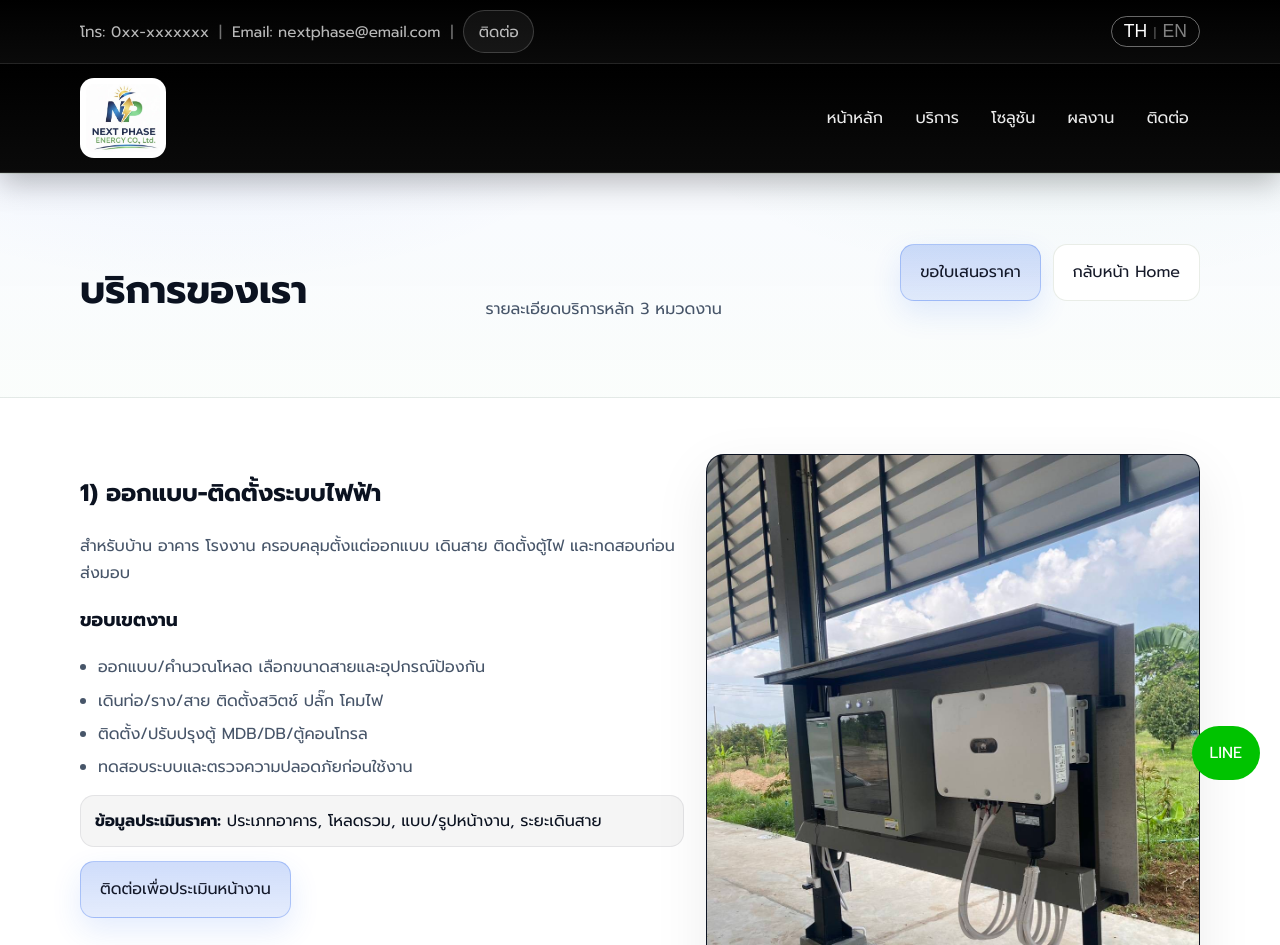
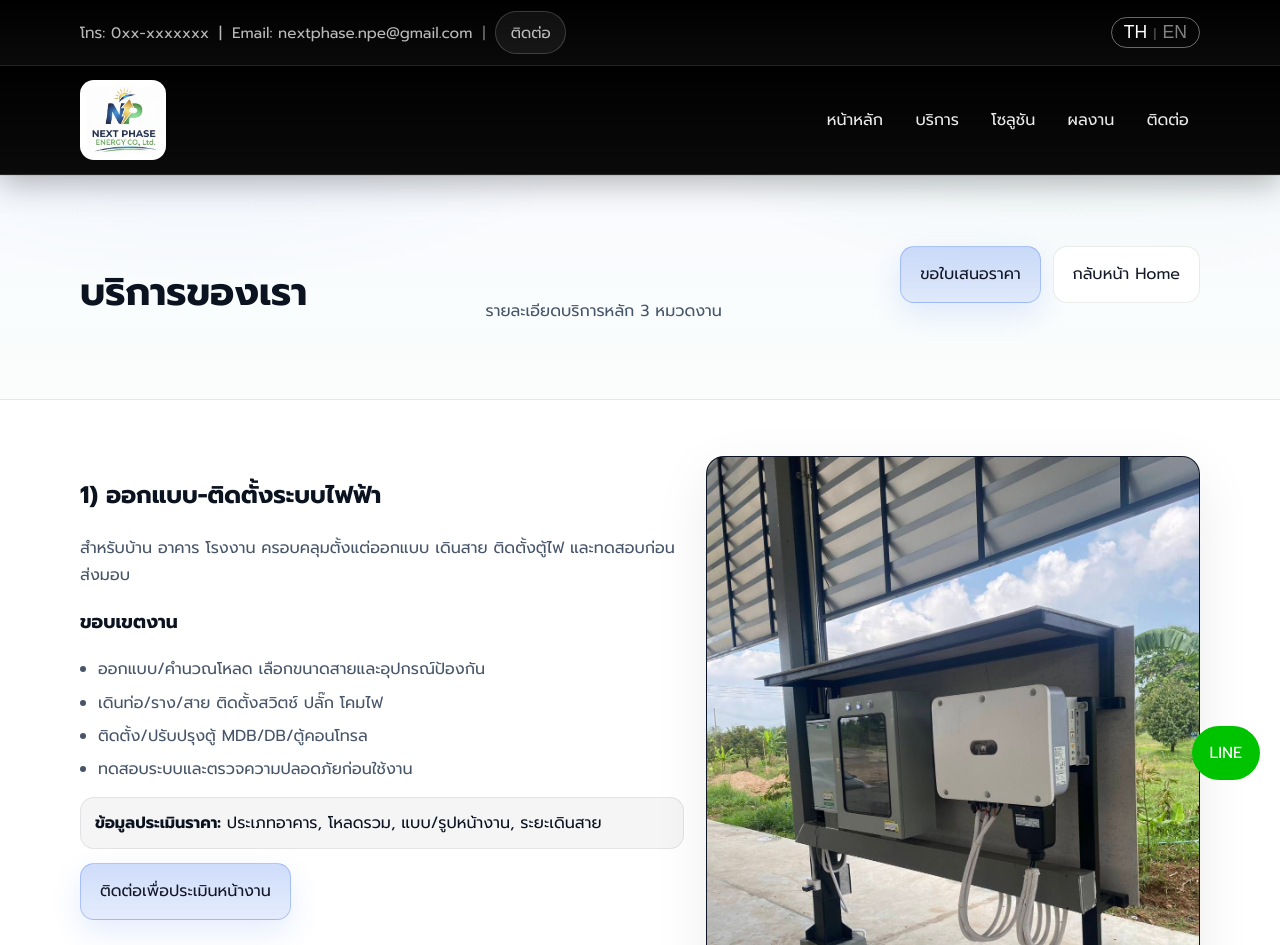
Before and after one commit to nalimolotimtub-cmd/nextphase, a plain HTML site: page services.html in a window 1280 px wide. Shown: the top 945 px of the page. Drawn offline with Linux system fonts and the light colour scheme.

Commit message:
Add files via upload

```diff
--- a/css/style.css
+++ b/css/style.css
@@ -16,8 +16,7 @@
 
   --radius:18px;
 
-  /* ใช้ค่านี้คุมตำแหน่ง header ใต้ topbar */
-  --topbar-h: 46px;
+
 }
 
 /* Base */
@@ -777,3 +776,10 @@ body.is-locked{ overflow:hidden; }
 .fab-line.is-dragging {
   cursor: grabbing;
 }
+.media-box__img {
+  width: 100%;
+  height: 100%;
+  min-height: 320px;
+  object-fit: cover;
+  display: block;
+}
--- a/js/main.js
+++ b/js/main.js
@@ -256,3 +256,31 @@ if (burger && nav) {
     }
   });
 })();
+
+// ============================================
+// Dynamic --topbar-h
+// คำนวณความสูง topbar จริง แล้ว set ลง CSS variable
+// รองรับ resize + orientation change
+// ============================================
+(function initTopbarHeight() {
+  const topbar = document.querySelector(".topbar");
+  if (!topbar) return;
+
+  function update() {
+    const h = topbar.getBoundingClientRect().height;
+    document.documentElement.style.setProperty("--topbar-h", h + "px");
+  }
+
+  // รันทันทีตอนโหลด
+  update();
+
+  // รันอีกครั้งหลัง font/layout load เสร็จ (กัน flash)
+  window.addEventListener("load", update);
+
+  // รันทุกครั้งที่ resize หรือหมุนจอ
+  window.addEventListener("resize", update);
+  window.addEventListener("orientationchange", () => {
+    // delay เล็กน้อยเพราะ orientationchange fires ก่อน layout อัปเดต
+    setTimeout(update, 120);
+  });
+})();
--- a/js/translations.js
+++ b/js/translations.js
@@ -2,37 +2,42 @@ const translations = {
   th: {
     // Topbar
     topbar_phone: "โทร: 0xx-xxxxxxx",
-    topbar_email: "Email: nextphase@email.com",
+    topbar_email: "Email: nextphase.npe@gmail.com",
     topbar_line: "LINE: @nextphase",
 
     // Nav
     nav_home: "หน้าหลัก",
     nav_services: "บริการ",
     nav_solutions: "โซลูชัน",
+    nav_process: "ขั้นตอน",
     nav_projects: "ผลงาน",
     nav_contact: "ติดต่อ",
     nav_getquote: "ขอใบเสนอราคา",
 
     // Slider
-    slide1_title: "ออกแบบระบบโซลาร์เซลล์",
-    slide1_sub: "ครบวงจร ตั้งแต่ออกแบบ ติดตั้ง จนถึงบำรุงรักษา",
-    slide1_btn: "ดูบริการของเรา",
+     slide1_title: "ออกแบบ-ติดตั้ง ระบบไฟฟ้า • โซลาร์เซลล์ • Solar Pump",
+    slide1_sub: "บริการครบจบ ตั้งแต่สำรวจ ออกแบบ ติดตั้ง ทดสอบ และดูแลหลังการขาย",
+    slide1_btn1: "ติดต่อเรา",
+    slide1_btn2: "ดูบริการ",
 
-    slide2_title: "ติดตั้งโซลาร์ทุกประเภท",
-    slide2_sub: "ที่พักอาศัย โรงงาน และอาคารพาณิชย์",
-    slide2_btn: "ดูโซลูชัน",
+    slide2_title: "ออกแบบตามบิลค่าไฟและโหลดจริง",
+    slide2_sub: "เลือกอุปกรณ์เหมาะกับหน้างาน พร้อมบริการตรวจเช็คตามรอบ",
+    slide2_btn1: "ดูโซลูชัน",
+    slide2_btn2: "ดูผลงาน",
 
-    slide3_title: "วิศวกรมืออาชีพ",
-    slide3_sub: "ทีมวิศวกรที่มีใบอนุญาต พร้อมดูแลโครงการของคุณ",
-    slide3_btn: "เกี่ยวกับเรา",
+    slide3_title: "สูบน้ำเพื่อการเกษตร ลดค่าไฟ",
+    slide3_sub: "เลือกปั๊มตามระยะส่ง/ความลึก พร้อมสอนใช้งาน",
+    slide3_btn1: "ดูบริการ",
+    slide3_btn2: "ขอประเมินหน้างาน",
 
-    slide4_title: "ประหยัดพลังงาน ลดค่าไฟ",
-    slide4_sub: "เพิ่ม ROI ด้วยระบบโซลาร์ที่เหมาะสมกับความต้องการ",
-    slide4_btn: "คำนวณการประหยัด",
+    slide4_title: "เดินสาย ตู้ MDB/DB ตู้คอนโทรล",
+    slide4_sub: "ติดตั้งตามมาตรฐานความปลอดภัย และทดสอบก่อนส่งมอบ",
+    slide4_btn1: "ขั้นตอนการทำงาน",
+    slide4_btn2: "ติดต่อเรา",
 
-    slide5_title: "บริการหลังการขายครบครัน",
-    slide5_sub: "ดูแลและบำรุงรักษาระบบตลอดอายุการใช้งาน",
-    slide5_btn: "ติดต่อเรา",
+    slide5_title: "ให้บริการทั่วประเทศ",
+    slide5_sub: "ปรึกษาฟรี ส่งรูปหน้างาน/พิกัดเพื่อประเมินเบื้องต้นได้",
+    slide5_btn1: "ติดต่อทันที",
 
     // Services Section
     services_badge: "บริการของเรา",
@@ -154,7 +159,7 @@ const translations = {
     footer_projects: "ผลงาน",
     footer_contact: "ติดต่อ",
     footer_contact_title: "ติดต่อ",
-    footer_rights: "© 2024 NEXT PHASE Co., Ltd. สงวนลิขสิทธิ์",
+    footer_rights: "© 2026 NEXT PHASE Co., Ltd.",
 
     // Services Page
     svc_hero_title: "บริการของเรา",
@@ -438,7 +443,7 @@ const translations = {
     footer_projects: "Projects",
     footer_contact: "Contact",
     footer_contact_title: "Contact",
-    footer_rights: "© 2024 NEXT PHASE Co., Ltd. All Rights Reserved",
+    footer_rights: "© 2026 NEXT PHASE Co., Ltd.",
 
     // Services Page
     svc_hero_title: "Our Services",
--- a/services.html
+++ b/services.html
@@ -51,7 +51,7 @@
     <div class="container topbar__inner">
       <div class="topbar__left">
         <a href="tel:+66XXXXXXXXX" data-i18n="topbar_phone">โทร: 0xx-xxxxxxx</a>
-        <span class="sep">|</span>
+        <span class="s  ep">|</span>
         <a href="mailto:nextphase.npe@gmail.com" data-i18n="topbar_email">อีเมล: nextphase.npe@gmail.com</a>
         <span class="sep">|</span>
         <a class="pill" href="index.html#contact" data-i18n="nav_contact">ติดต่อ</a>
```
Also changed, not shown: index.html (+13 -13 lines).
